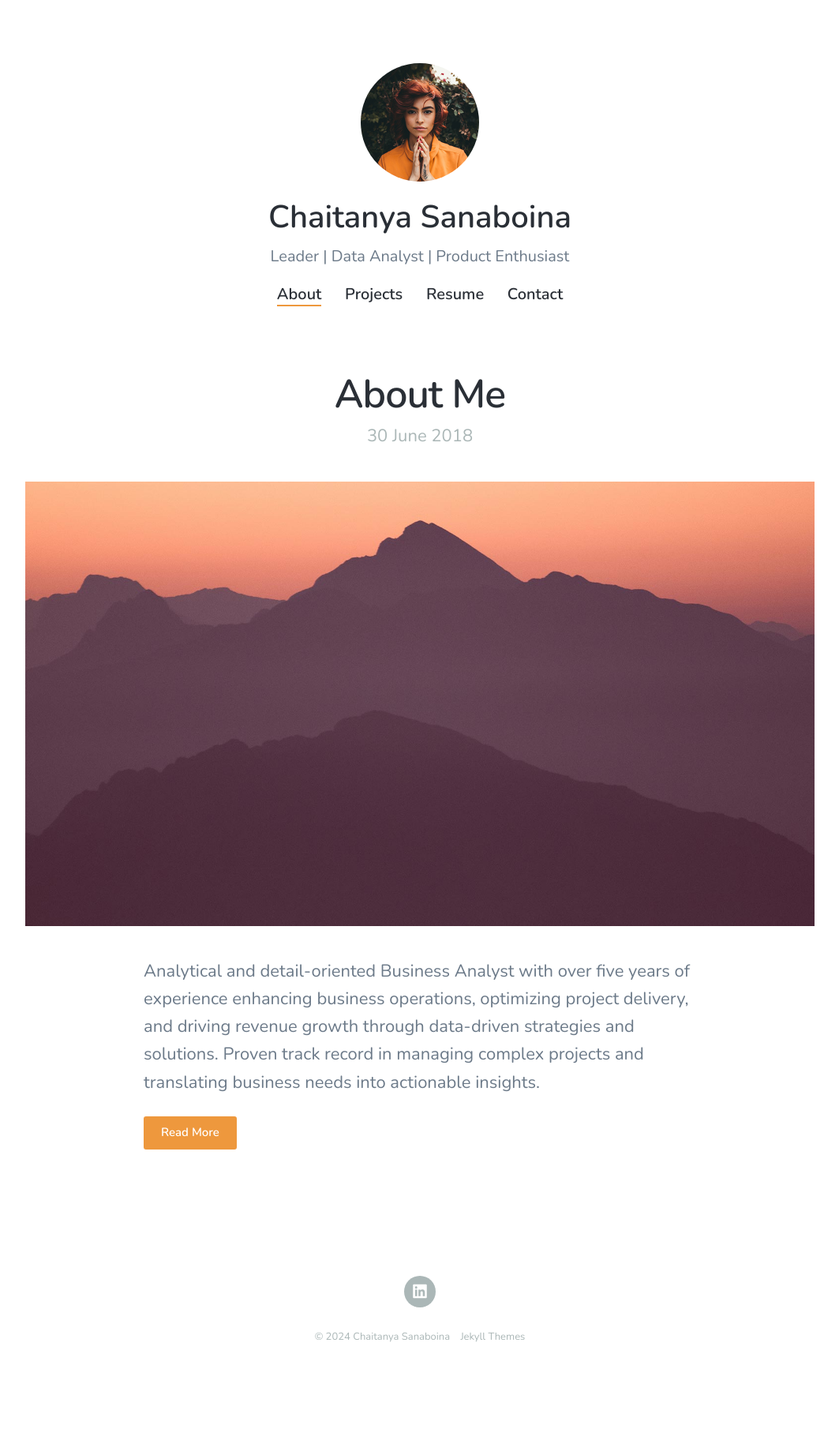
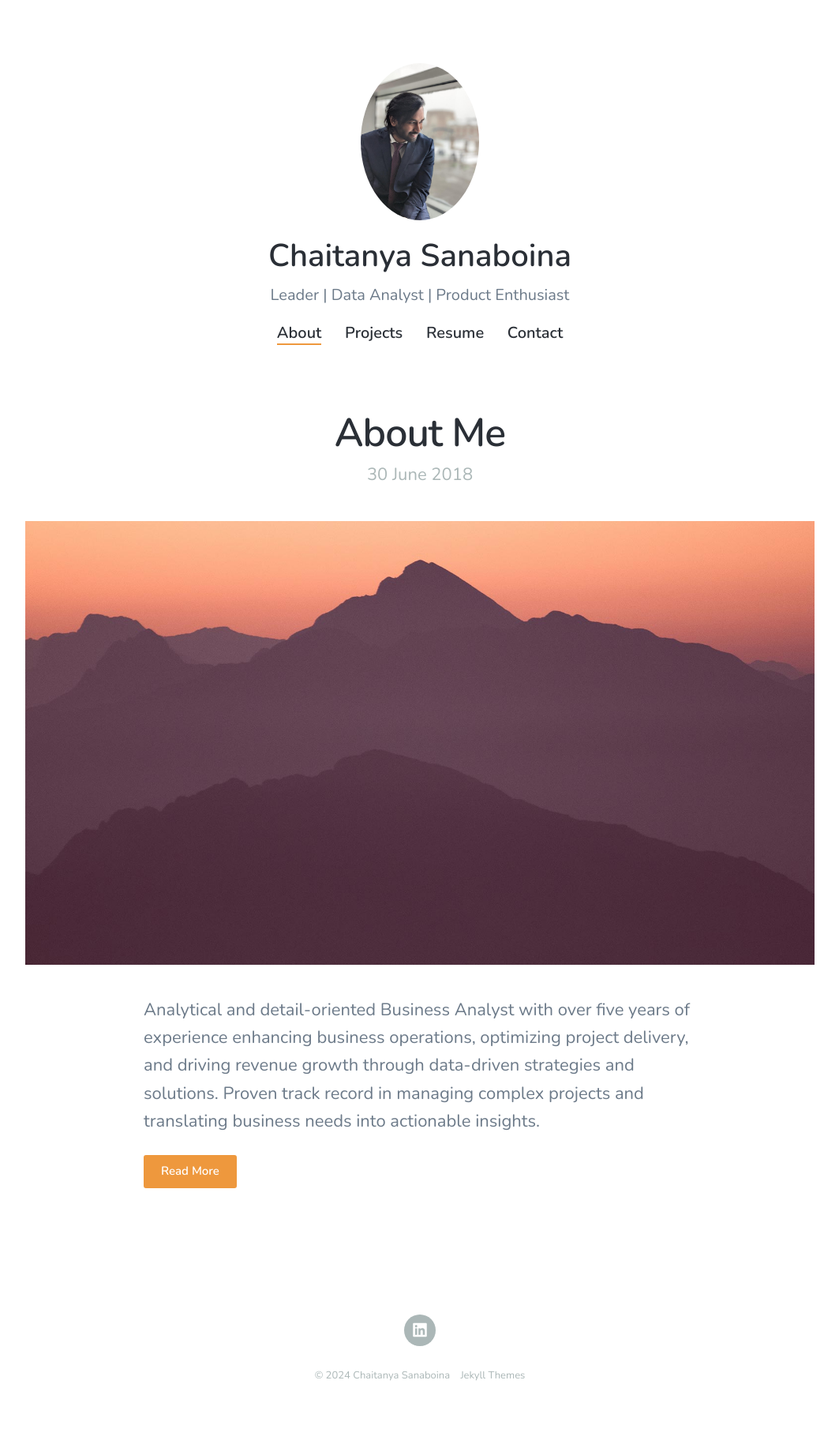
Before and after one commit to csanaboi/csanaboi.github.io, a Jekyll site: the page built from index.html, in a window 1280 px wide. Shown: the whole page at 79% size, without its empty margins (108-1171 px from the left). Built offline with Jekyll 4.4.1, drawn with Linux system fonts in a browser that asks for light colours; nearby versions of some CDN libraries; the list of posts is cut into pages by our own code; before the commit the page ends 1780 px from its top, so only the background shows below that.

Commit message:
Update settings.yml

```diff
--- a/_data/settings.yml
+++ b/_data/settings.yml
@@ -4,7 +4,7 @@ basic_settings:
   favicon_image: /images/demo/Initials-Portfolio.jpg
 
 header_settings:
-  avatar_image: /images/avatar.jpg
+  avatar_image: /images/Profile.jpg
   logo_image:
   logo_width: 200
 
```
